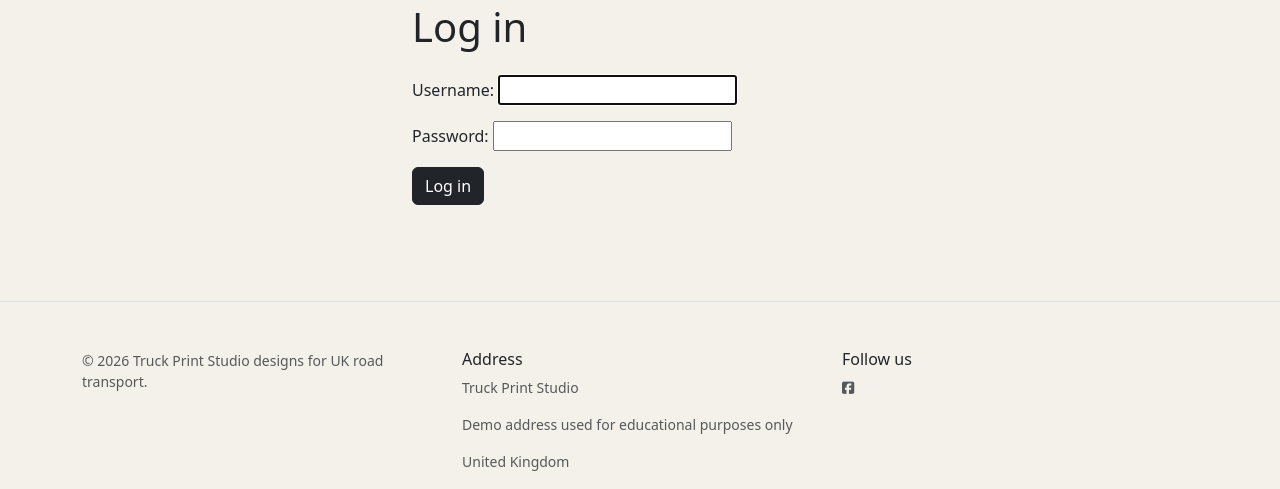
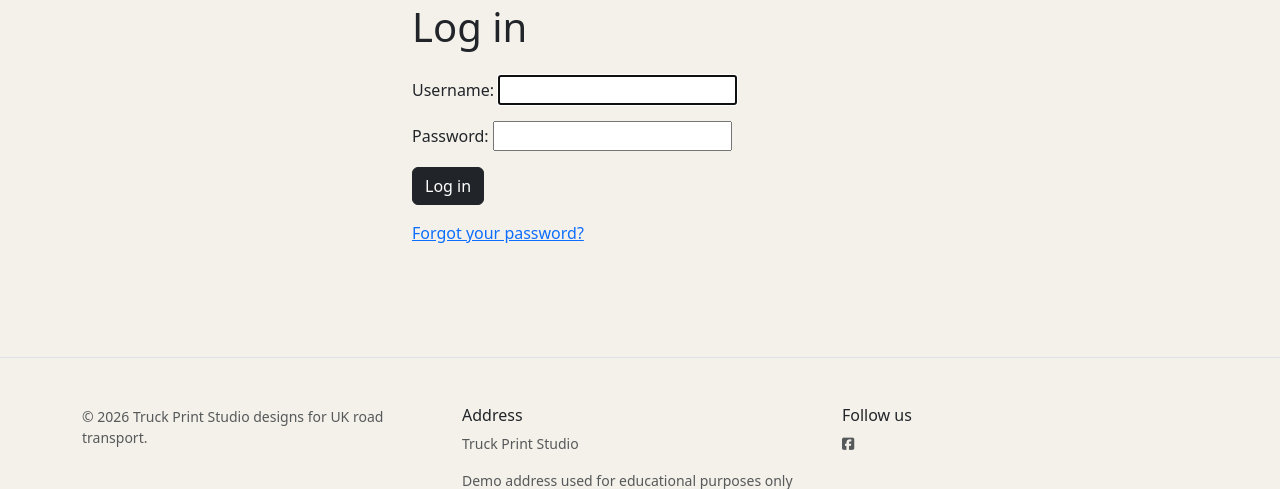
Before and after one commit to 11florin/truck_print_studio, a Django app: page /accounts/login/ in a window 1280 px wide. Shown: the part 117-606 px from the top of the page. Run offline with Django 5.2, Linux system fonts and the light colour scheme; parts of the project's set-up code (start-up, migrations or seed data) failed here and were passed over; some libraries are stand-ins or nearby versions.

Commit message:
Add password reset email flow
Co-authored-by: Copilot <223556219+Copilot@users.noreply.github.com>

```diff
--- a/accounts/urls.py
+++ b/accounts/urls.py
@@ -7,6 +7,38 @@ app_name = 'accounts'
 
 urlpatterns = [
     path("login/", auth_views.LoginView.as_view(template_name="accounts/login.html"),name="login",),
+    path(
+        "password-reset/",
+        auth_views.PasswordResetView.as_view(
+            template_name="registration/password_reset_form.html",
+            email_template_name="registration/password_reset_email.txt",
+            subject_template_name="registration/password_reset_subject.txt",
+            success_url="/accounts/password-reset/done/",
+        ),
+        name="password_reset",
+    ),
+    path(
+        "password-reset/done/",
+        auth_views.PasswordResetDoneView.as_view(
+            template_name="registration/password_reset_done.html",
+        ),
+        name="password_reset_done",
+    ),
+    path(
+        "password-reset/confirm/<uidb64>/<token>/",
+        auth_views.PasswordResetConfirmView.as_view(
+            template_name="registration/password_reset_confirm.html",
+            success_url="/accounts/password-reset/complete/",
+        ),
+        name="password_reset_confirm",
+    ),
+    path(
+        "password-reset/complete/",
+        auth_views.PasswordResetCompleteView.as_view(
+            template_name="registration/password_reset_complete.html",
+        ),
+        name="password_reset_complete",
+    ),
     path("register/", register, name="register"),
     path("profile/", profile, name="profile"),
     path("logout/", auth_views.LogoutView.as_view(), name="logout"),
--- a/templates/accounts/login.html
+++ b/templates/accounts/login.html
@@ -15,5 +15,8 @@
         {{ form.as_p }}
         <button class="btn btn-dark" type="submit">Log in</button>
     </form>
+    <p class="mt-3">
+        <a href="{% url 'accounts:password_reset' %}">Forgot your password?</a>
+    </p>
 </div>
 {% endblock %}
--- /dev/null
+++ b/templates/registration/password_reset_email.txt
@@ -0,0 +1,6 @@
+Someone requested a password reset for your Truck Print Studio account.
+
+Open the following link to choose a new password:
+{{ protocol }}://{{ domain }}{% url 'accounts:password_reset_confirm' uidb64=uid token=token %}
+
+If you did not request this, you can ignore this email.
--- /dev/null
+++ b/templates/registration/password_reset_subject.txt
@@ -0,0 +1 @@
+Reset your Truck Print Studio password
```
Also changed, not shown: accounts/tests.py (+22 -1 lines), templates/registration/password_reset_complete.html (added, +9 -0 lines), templates/registration/password_reset_confirm.html (added, +17 -0 lines), templates/registration/password_reset_done.html (added, +8 -0 lines), templates/registration/password_reset_form.html (added, +13 -0 lines).
